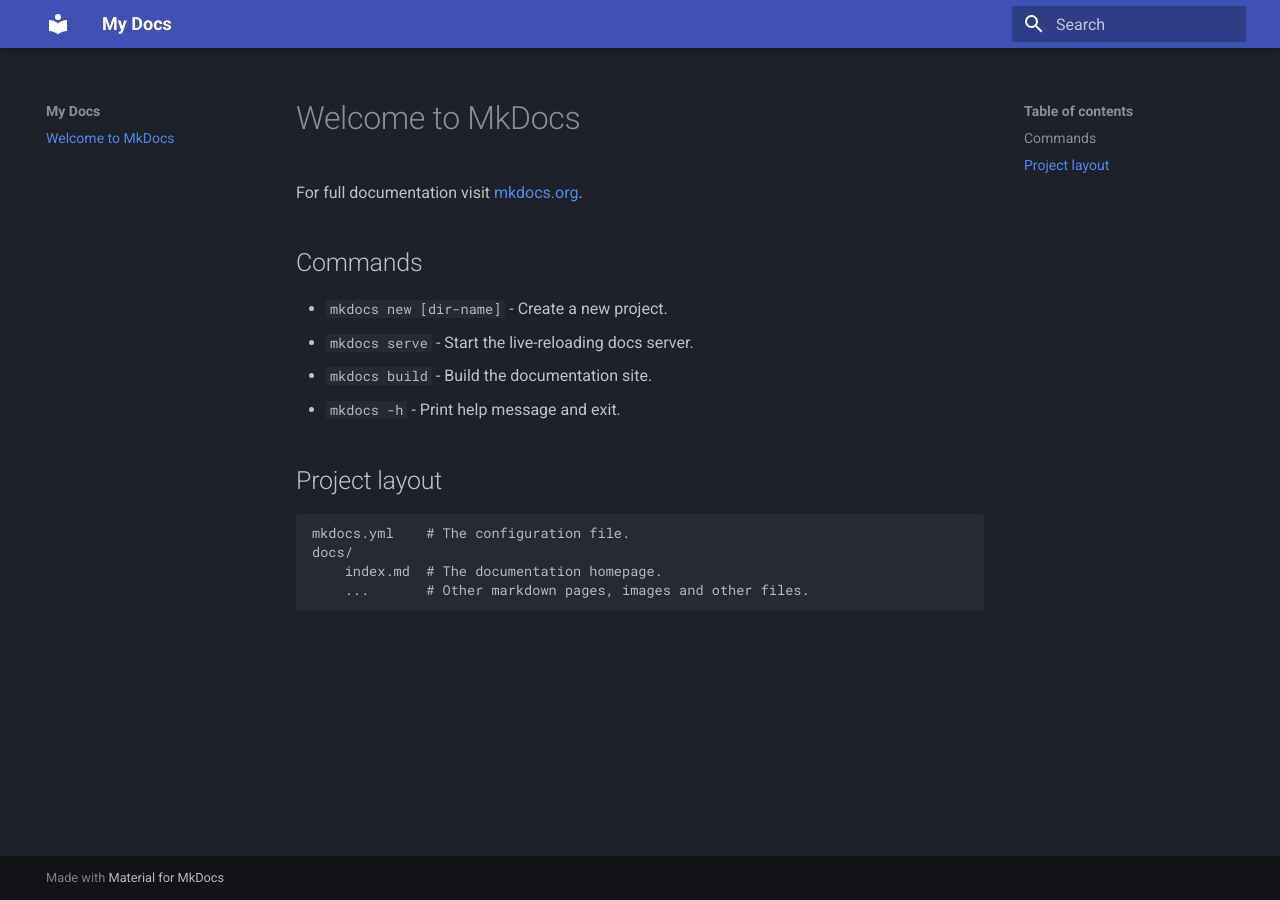
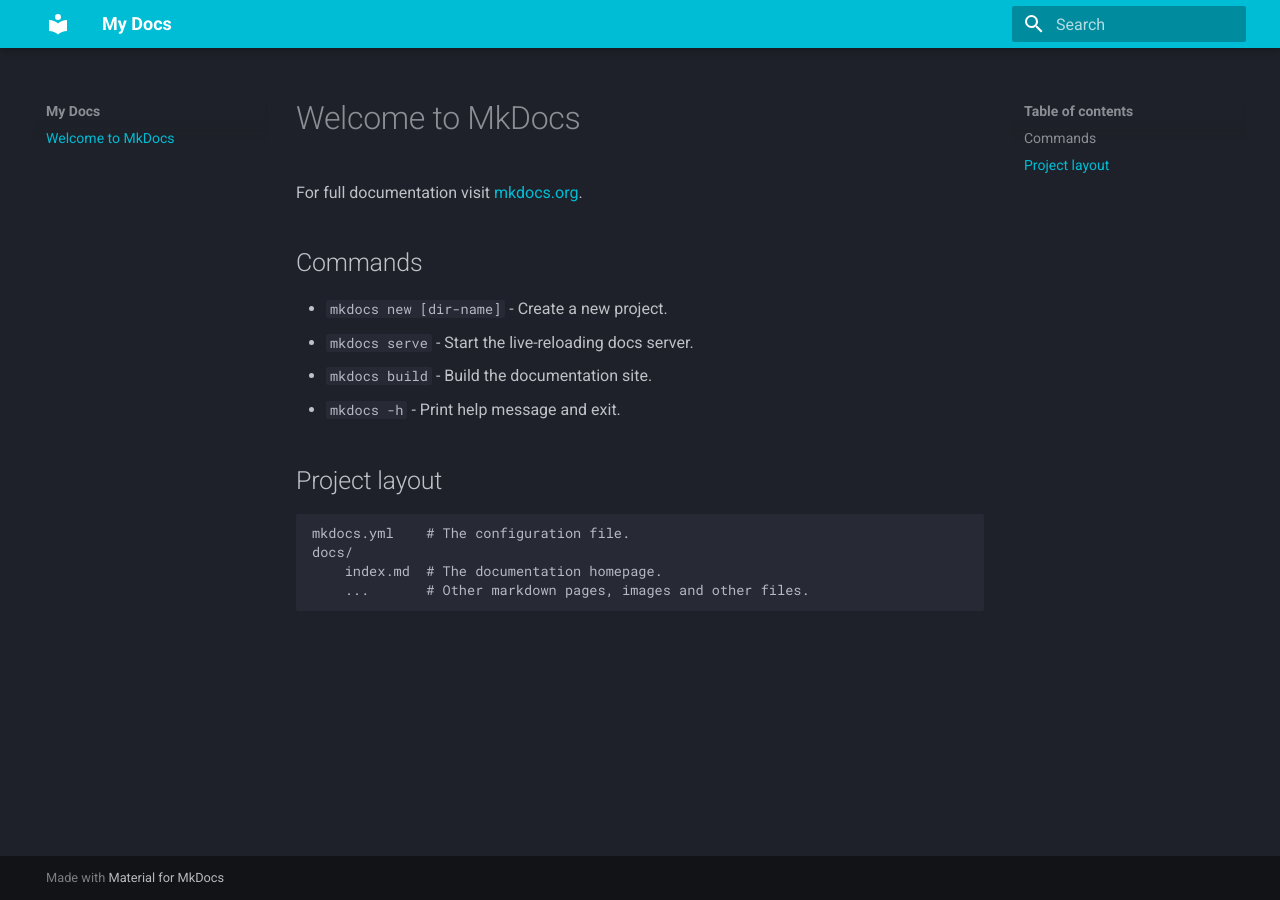
Before and after one commit to krishpatel2067/ListLib, an MkDocs documentation site: the page built from docs/index.md, in a window 1280 px wide. Built offline with MkDocs 1.6.1 and Material for MkDocs 9.7.7, drawn with Linux system fonts in a browser that asks for light colours.

Commit message:
accent and primary cyan

```diff
--- a/mkdocs.yml
+++ b/mkdocs.yml
@@ -3,3 +3,5 @@
   name: material
   palette:
     scheme: slate
+    primary: cyan
+    accent: cyan
```
